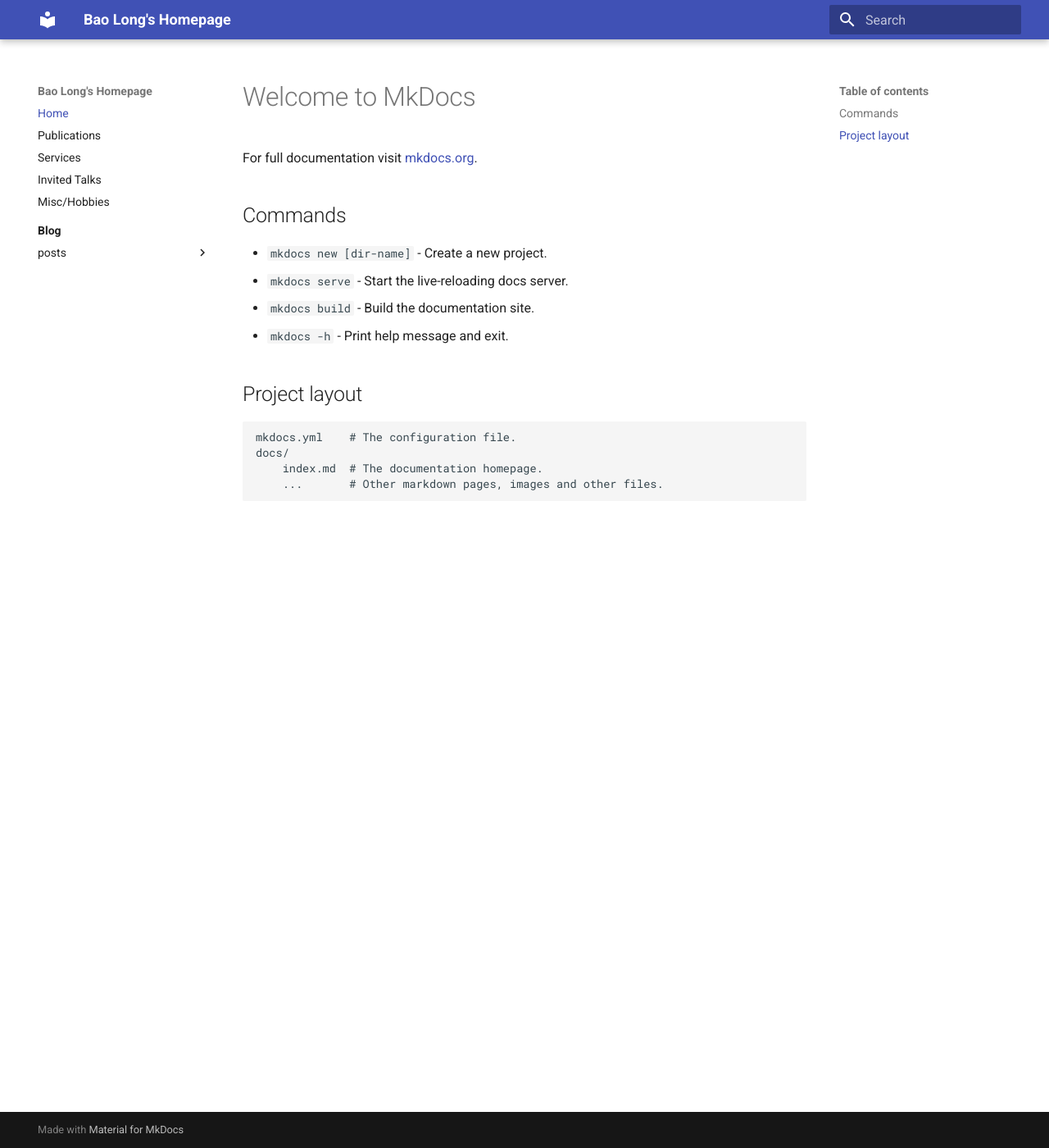
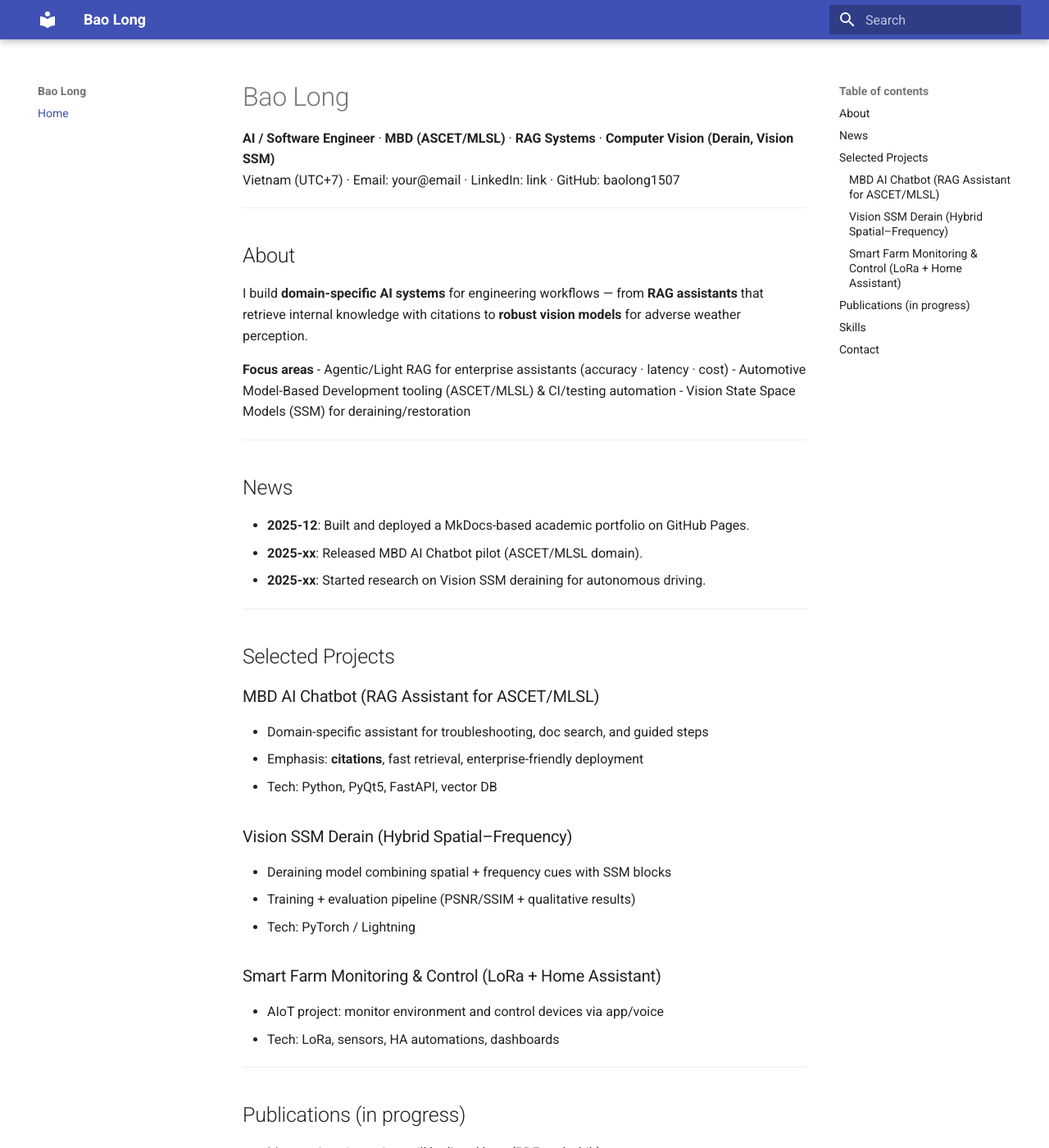
Before and after one commit to baolong1507/baolong1507, an MkDocs documentation site: the page built from docs/index.md, in a window 1280 px wide and 1400 px high. Shown: the whole window at 82% size. Built offline with MkDocs 1.6.1 and Material for MkDocs 9.7.7, drawn with Linux system fonts in a browser that asks for light colours; some of the changed text lies outside the part shown.

Commit message:
update porfolio

```diff
--- a/docs/index.md
+++ b/docs/index.md
@@ -1,17 +1,59 @@
-# Welcome to MkDocs
+# Bao Long
 
-For full documentation visit [mkdocs.org](https://www.mkdocs.org).
+**AI / Software Engineer** · **MBD (ASCET/MLSL)** · **RAG Systems** · **Computer Vision (Derain, Vision SSM)**
+Vietnam (UTC+7) · Email: your@email · LinkedIn: link · GitHub: baolong1507
 
-## Commands
+---
 
-* `mkdocs new [dir-name]` - Create a new project.
-* `mkdocs serve` - Start the live-reloading docs server.
-* `mkdocs build` - Build the documentation site.
-* `mkdocs -h` - Print help message and exit.
+## About
+I build **domain-specific AI systems** for engineering workflows — from **RAG assistants** that retrieve internal knowledge with citations to **robust vision models** for adverse weather perception.
 
-## Project layout
+**Focus areas**
+- Agentic/Light RAG for enterprise assistants (accuracy · latency · cost)
+- Automotive Model-Based Development tooling (ASCET/MLSL) & CI/testing automation
+- Vision State Space Models (SSM) for deraining/restoration
 
-    mkdocs.yml    # The configuration file.
-    docs/
-        index.md  # The documentation homepage.
-        ...       # Other markdown pages, images and other files.
+---
+
+## News
+- **2025-12**: Built and deployed a MkDocs-based academic portfolio on GitHub Pages.
+- **2025-xx**: Released MBD AI Chatbot pilot (ASCET/MLSL domain).
+- **2025-xx**: Started research on Vision SSM deraining for autonomous driving.
+
+---
+
+## Selected Projects
+### MBD AI Chatbot (RAG Assistant for ASCET/MLSL)
+- Domain-specific assistant for troubleshooting, doc search, and guided steps
+- Emphasis: **citations**, fast retrieval, enterprise-friendly deployment
+- Tech: Python, PyQt5, FastAPI, vector DB
+
+### Vision SSM Derain (Hybrid Spatial–Frequency)
+- Deraining model combining spatial + frequency cues with SSM blocks
+- Training + evaluation pipeline (PSNR/SSIM + qualitative results)
+- Tech: PyTorch / Lightning
+
+### Smart Farm Monitoring & Control (LoRa + Home Assistant)
+- AIoT project: monitor environment and control devices via app/voice
+- Tech: LoRa, sensors, HA automations, dashboards
+
+---
+
+## Publications (in progress)
+- Manuscripts / preprints will be listed here (PDF, code, bib).
+- Research notes: vision restoration under extreme weather, THz/telecom ML.
+
+---
+
+## Skills
+- **AI/ML**: PyTorch, OpenCV, RAG pipelines, evaluation
+- **Backend**: FastAPI, Docker, CI/CD
+- **MBD**: ASCET/ETAS workflows, library development, testing
+- **Tools**: Git, GitHub Actions, scripting
+
+---
+
+## Contact
+- Email: your@email
+- LinkedIn: link
+- Google Scholar: link (optional)
--- /dev/null
+++ b/docs/stylesheets/extra.css
@@ -0,0 +1,15 @@
+.md-content {
+  max-width: 980px;
+}
+
+.md-typeset h1 {
+  margin-bottom: 0.4rem;
+}
+
+.md-typeset hr {
+  margin: 1rem 0;
+}
+
+.md-typeset p, .md-typeset li {
+  line-height: 1.6;
+}
--- a/mkdocs.yml
+++ b/mkdocs.yml
@@ -1,22 +1,29 @@
-site_name: "Bao Long's Homepage"
+site_name: "Bao Long"
+site_url: "https://baolong1507.github.io/baolong1507/"
 theme:
   name: material
   features:
-    - navigation.sections
-    - navigation.indexes
     - toc.follow
+    - navigation.top
+    - navigation.tracking
+  palette:
+    - scheme: default
 
 nav:
   - Home: index.md
-  - Publications: publications.md
-  - Services: services.md
-  - Invited Talks: talks.md
-  - Misc/Hobbies: misc.md
-  - Blog:
-      - Blog Posts: blog/index.md
-      - posts:
-          - "First post": blog/posts/2025-01-01-first-post.md
 
 plugins:
   - search
-  # - blog
+
+markdown_extensions:
+  - admonition
+  - toc:
+      permalink: true
+      toc_depth: 3
+  - attr_list
+  - def_list
+  - footnotes
+  - tables
+
+extra_css:
+  - stylesheets/extra.css
```
Also changed, not shown: site/404.html, site/blog/index.html, site/blog/posts/2025-01-01-first-post/index.html, site/index.html, site/misc/index.html, site/publications/index.html, site/search/search_index.json, site/services/index.html, site/sitemap.xml, site/stylesheets/extra.css (added), site/talks/index.html, 1 other file.
